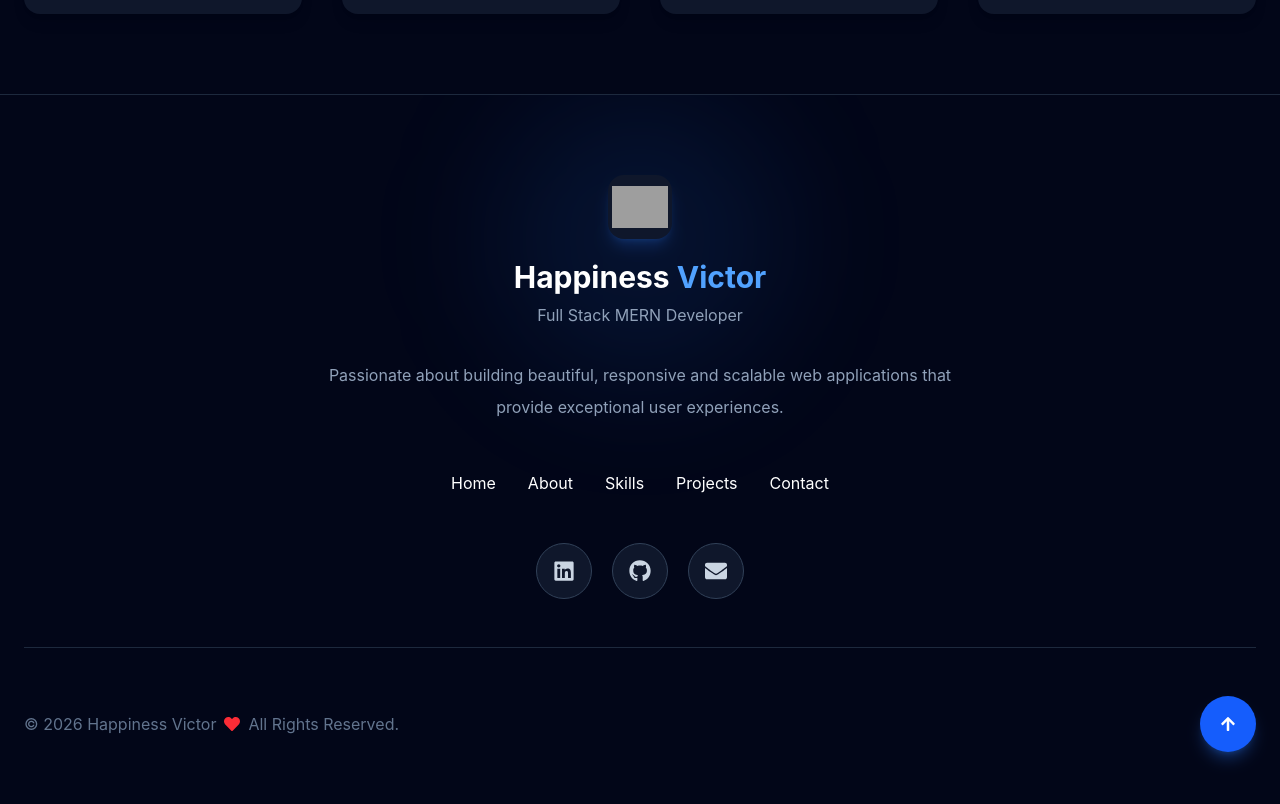
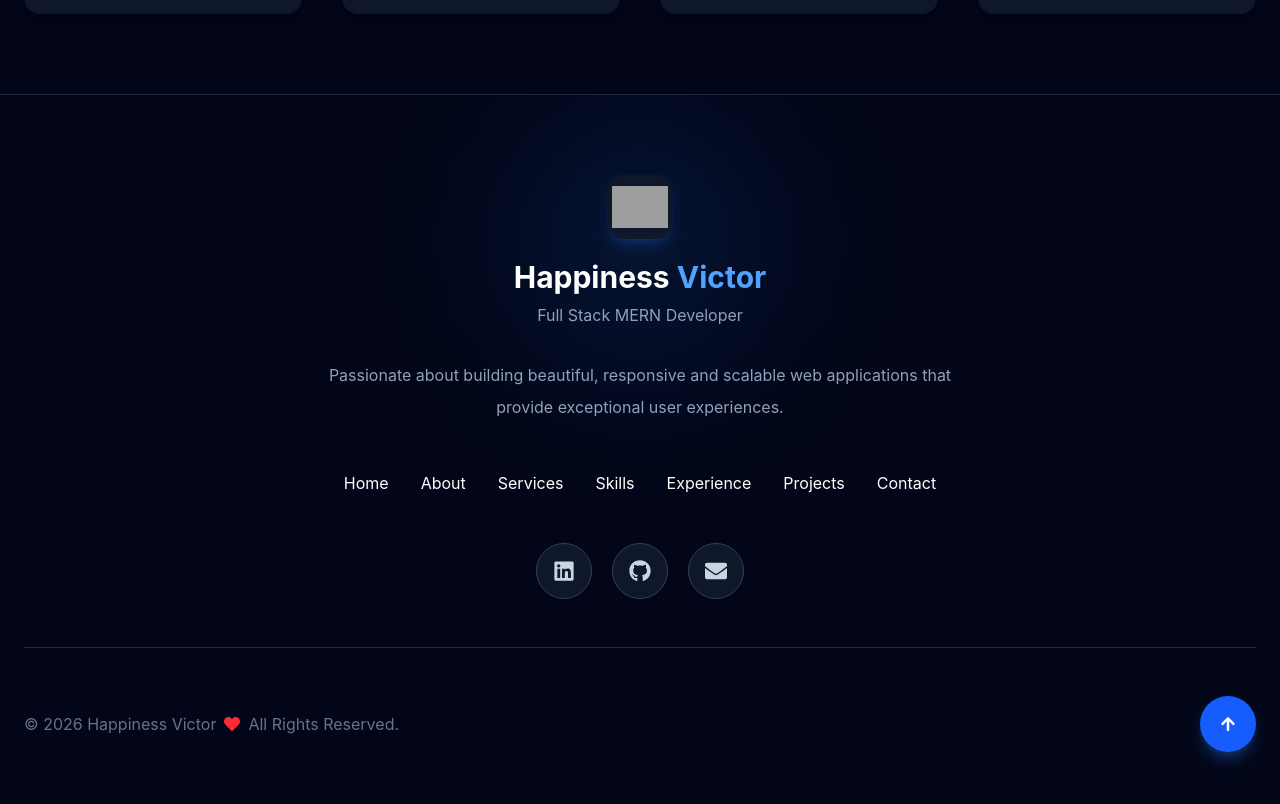
Before and after one commit to happyv288/Happiness-Portfolio, a React (Vite) app: page / in a window 1280 px wide. Shown: the part 8665-9469 px from the top of the page. Built offline with nearby package versions, Linux system fonts and the light colour scheme; grey boxes are pictures that could not be loaded.

Commit message:
Rearranged footer

```diff
--- a/src/components/layouts/Footer.tsx
+++ b/src/components/layouts/Footer.tsx
@@ -52,7 +52,15 @@ const Footer = () => {
 
           {/* Navigation */}
           <div className="mt-12 flex flex-wrap justify-center gap-8">
-            {["Home", "About", "Skills", "Projects", "Contact"].map((item) => (
+            {[
+              "Home",
+              "About",
+              "Services",
+              "Skills",
+              "Experience",
+              "Projects",
+              "Contact",
+            ].map((item) => (
               <a
                 key={item}
                 href={`#${item.toLowerCase()}`}
```
